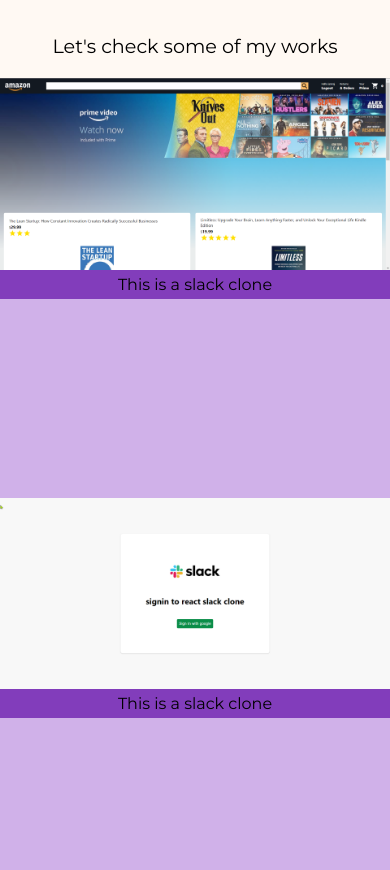
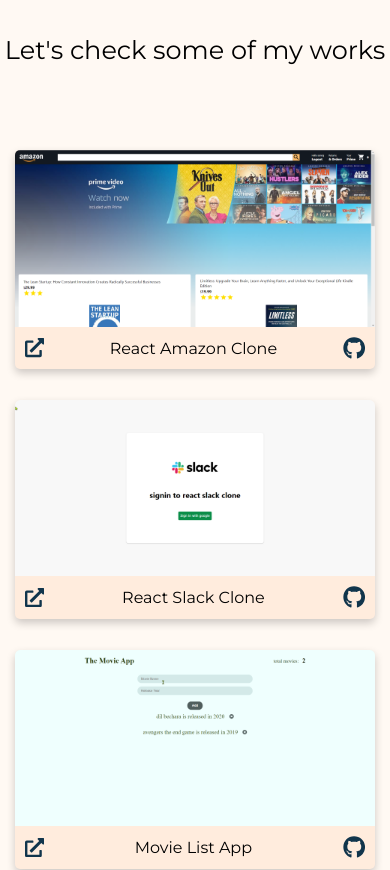
Before and after one commit to sairajchouhan/my-portfolio, a React (Create React App) app: page / in a window 390 px wide. Shown: the part 900-1770 px from the top of the page. Built offline with nearby package versions, Linux system fonts and the light colour scheme; no server answers.

Commit message:
Little fixes

```diff
--- a/src/components/ImageGrid.jsx
+++ b/src/components/ImageGrid.jsx
@@ -12,29 +12,19 @@
     <div className="imageGrid">
       <div className="grid__container">
         <div className="grid__project">
-          <LightboxImg img={reactAmazonClone} title={'This is a slack clone'} />
-          {/* <img src={reactAmazonClone} alt="" />
-          <p>This is a slack clone</p> */}
+          <LightboxImg img={reactAmazonClone} title={'React Amazon Clone'} />
         </div>
         <div className="grid__project">
-          <LightboxImg img={reactSlackClone} title={'This is a slack clone'} />
-          {/* <img src={reactSlackClone} alt="" />
-          <p>This is a slack clone</p> */}
+          <LightboxImg img={reactSlackClone} title={'React Slack Clone'} />
         </div>
         <div className="grid__project">
-          <LightboxImg img={movieList} title={'This is a slack clone'} />
-          {/* <img src={movieList} alt="" />
-          <p>This is a slack clone</p> */}
+          <LightboxImg img={movieList} title={'Movie List App'} />
         </div>
         <div className="grid__project">
-          <LightboxImg img={FindYourDog} title={'This is a slack clone'} />
-          {/* <img src={FindYourDog} alt="" />
-          <p>This is a slack clone</p> */}
+          <LightboxImg img={FindYourDog} title={'Find Your Dog'} />
         </div>
         <div className="grid__project">
-          <LightboxImg img={csClub} title={'This is a slack clone'} />
-          {/* <img src={csClub} alt="" />
-          <p>This is a slack clone</p> */}
+          <LightboxImg img={csClub} title={'IIITDM CS-Club Website'} />
         </div>
       </div>
     </div>
--- a/src/components/LightboxImg.jsx
+++ b/src/components/LightboxImg.jsx
@@ -1,11 +1,20 @@
 import React from 'react';
 import '../styles/LightboxImg.css';
+import { FaExternalLinkAlt } from 'react-icons/fa';
+import { FaGithub } from 'react-icons/fa';
 
 const LightboxImg = ({ img, title }) => {
   return (
     <div className="lightboxImg">
       <img src={img} alt="" />
-      <p> {title} </p>
+      <div className="lightboxImg__bottom">
+        <FaExternalLinkAlt className="lightboxImg__bottom-icon" />
+        <p> {title} </p>
+        <FaGithub
+          className="lightboxImg__bottom-icon"
+          style={{ fontSize: '1.4em' }}
+        />
+      </div>
     </div>
   );
 };
--- a/src/styles/Hero.css
+++ b/src/styles/Hero.css
@@ -191,12 +191,12 @@
     width: 100%;
   }
 
-  .hero__contentPlay {
+  .hero__contentPlayContainer {
     display: none;
   }
 
   .hero__end {
-
+    margin: 0 auto;
     width: 90%;
   }
 }
--- a/src/styles/ImageGrid.css
+++ b/src/styles/ImageGrid.css
@@ -4,7 +4,6 @@
 }
 
 .grid__container {
-    background-color: rgb(208, 177, 233);
     max-width: 1300px;
     padding: 20px;
     height: 100vh;
@@ -12,19 +11,26 @@
     display: grid;
     grid-template-rows: repeat(2, 250px);
     grid-template-columns: repeat(auto-fit, minmax(350px, 1fr));
-    grid-gap: 20px;
+    grid-gap: 40px;
 }
 
 .grid__project {
-    background-color: rgb(130, 61, 187);
+    background-color: #ffecdd;
     width: 100%;
     text-align: center;
     height: fit-content;
+    border-radius: 5px;
+    box-shadow: 0 4px 8px 0 rgba(0, 0, 0, 0.2);
 }
+
+
 
 .grid__project img {
     width: 100%;
-    display: block
+    display: block;
+    border-top-left-radius: 5px;
+    border-top-right-radius: 5px;
+    cursor: zoom-in;
 }
 
 .grid__project p {
@@ -51,15 +57,24 @@
 
 
 @media (max-width: 575.98px) {
+    .works {
+        height: 170vh;
+    }
+
+    .imageGrid {
+        height: auto;
+    }
+
     .grid__container {
-        padding: 0px;
-        grid-template-rows: repeat(auto-fill, minmax(300px, 300px));
+        padding: 15px;
+        grid-template-rows: repeat(5, 210px) !important;
 
     }
 
     .grid__project p {
         padding: 5px 0;
         font-size: 1em;
+        grid-gap: 20px;
     }
 
 }
--- a/src/styles/LightboxImg.css
+++ b/src/styles/LightboxImg.css
@@ -0,0 +1,13 @@
+.lightboxImg__bottom {
+    display: flex;
+    width: 100%;
+    justify-content: space-between;
+    align-items: center;
+}
+
+.lightboxImg__bottom-icon {
+    font-size: 1.2em;
+    cursor: pointer;
+    margin: 10px;
+    color: #11354C;
+}
--- a/src/styles/Works.css
+++ b/src/styles/Works.css
@@ -7,6 +7,7 @@
     width: 100%;
     height: 100vh;
     padding-top: 50px;
+    padding-bottom: 50px;
     text-align: center;
     display: flex;
     flex-direction: column;
@@ -25,13 +26,13 @@
 
 .works__mockups-heading p {
     width: 100%;
-    font-size: 2em;
+    font-size: 3em;
     margin-bottom: 20px;
 
 }
 
 .works__mockups-images {
-    margin-top: 20px;
+
     justify-self: center;
 }
 
@@ -59,7 +60,7 @@
     .works__mockups-heading p {
 
         width: 100%;
-        font-size: 1.2em;
+        font-size: 1.6em;
         margin-bottom: 20px;
 
     }
```
